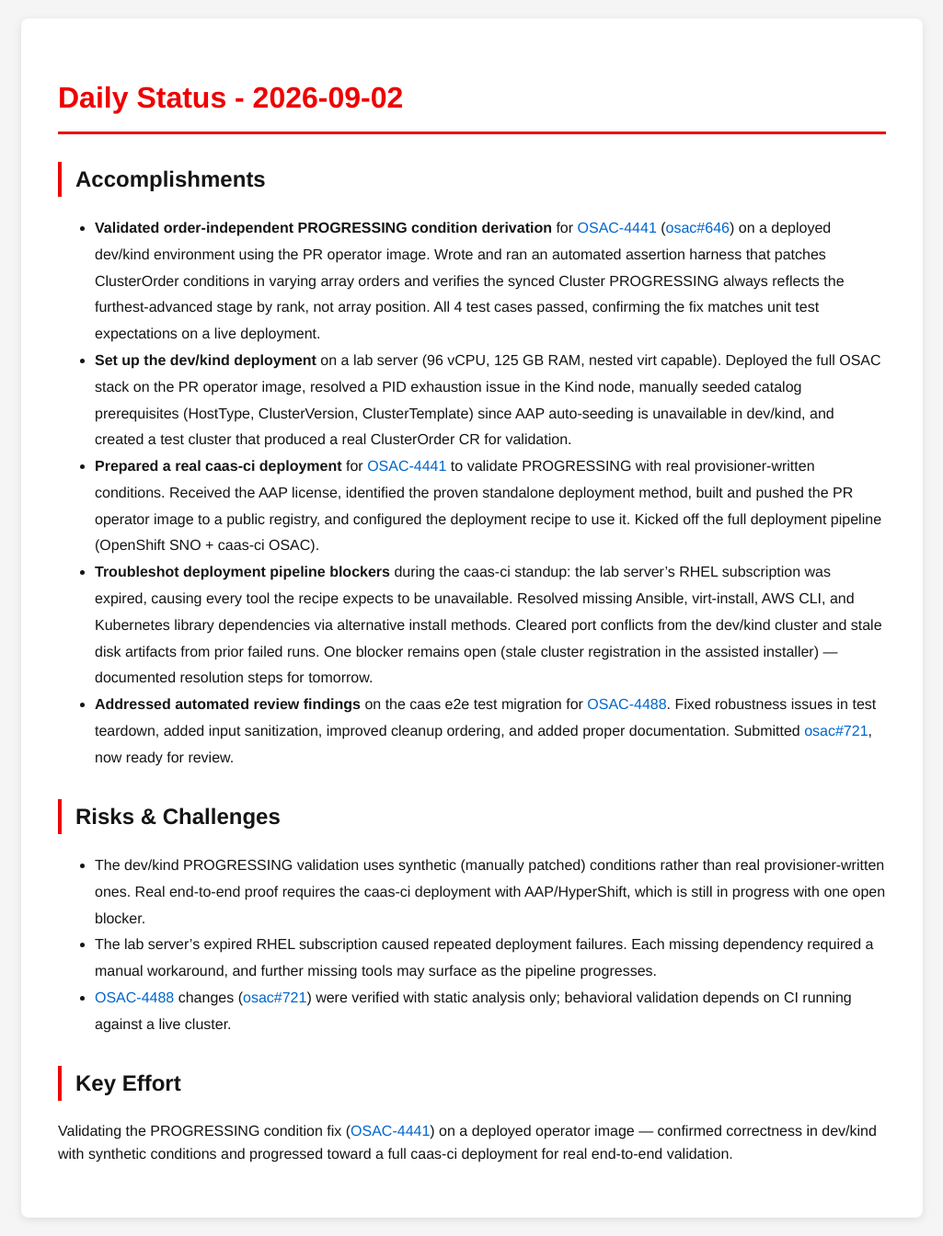
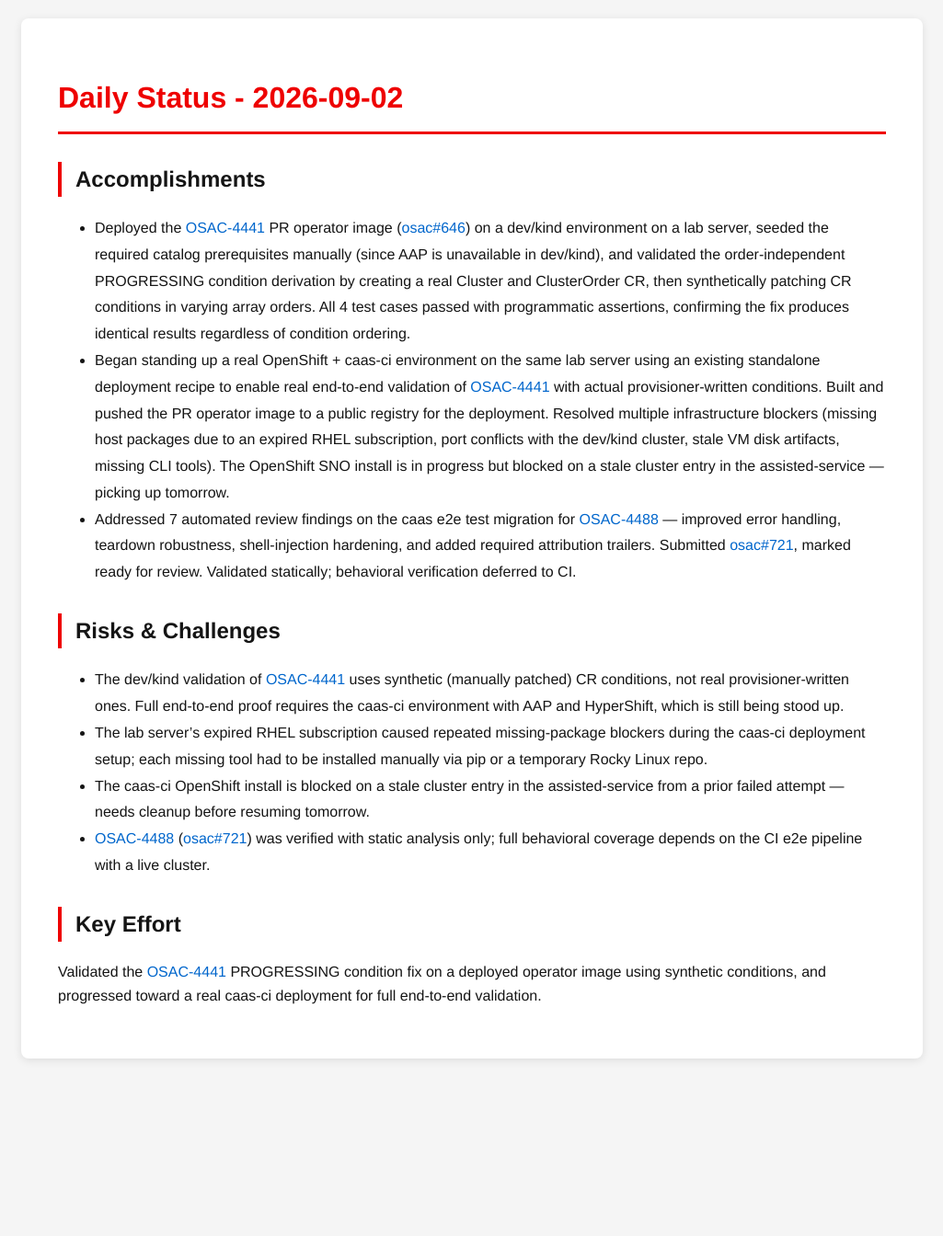
Before and after one commit to tzvatot/daily-status, a Jekyll site: the page built from 2026-09-02.md, in a window 1280 px wide. Shown: the whole page at 92% size, without its empty margins (127-1152 px from the left). Built offline with Jekyll 4.4.1, drawn with Linux system fonts in a browser that asks for light colours; after the commit the page ends 1171 px from its top, so only the background shows below that.

Commit message:
Daily status update - 2026-09-02

```diff
--- a/2026-09-02.md
+++ b/2026-09-02.md
@@ -7,19 +7,15 @@ date: 2026-09-02
 # Daily Status - 2026-09-02
 
 ## Accomplishments
-
-- **Validated order-independent PROGRESSING condition derivation** for [OSAC-4441](https://redhat.atlassian.net/browse/OSAC-4441) ([osac#646](https://github.com/osac-project/osac/pull/646)) on a deployed dev/kind environment using the PR operator image. Wrote and ran an automated assertion harness that patches ClusterOrder conditions in varying array orders and verifies the synced Cluster PROGRESSING always reflects the furthest-advanced stage by rank, not array position. All 4 test cases passed, confirming the fix matches unit test expectations on a live deployment.
-- **Set up the dev/kind deployment** on a lab server (96 vCPU, 125 GB RAM, nested virt capable). Deployed the full OSAC stack on the PR operator image, resolved a PID exhaustion issue in the Kind node, manually seeded catalog prerequisites (HostType, ClusterVersion, ClusterTemplate) since AAP auto-seeding is unavailable in dev/kind, and created a test cluster that produced a real ClusterOrder CR for validation.
-- **Prepared a real caas-ci deployment** for [OSAC-4441](https://redhat.atlassian.net/browse/OSAC-4441) to validate PROGRESSING with real provisioner-written conditions. Received the AAP license, identified the proven standalone deployment method, built and pushed the PR operator image to a public registry, and configured the deployment recipe to use it. Kicked off the full deployment pipeline (OpenShift SNO + caas-ci OSAC).
-- **Troubleshot deployment pipeline blockers** during the caas-ci standup: the lab server's RHEL subscription was expired, causing every tool the recipe expects to be unavailable. Resolved missing Ansible, virt-install, AWS CLI, and Kubernetes library dependencies via alternative install methods. Cleared port conflicts from the dev/kind cluster and stale disk artifacts from prior failed runs. One blocker remains open (stale cluster registration in the assisted installer) — documented resolution steps for tomorrow.
-- **Addressed automated review findings** on the caas e2e test migration for [OSAC-4488](https://redhat.atlassian.net/browse/OSAC-4488). Fixed robustness issues in test teardown, added input sanitization, improved cleanup ordering, and added proper documentation. Submitted [osac#721](https://github.com/osac-project/osac/pull/721), now ready for review.
+- Deployed the [OSAC-4441](https://redhat.atlassian.net/browse/OSAC-4441) PR operator image ([osac#646](https://github.com/osac-project/osac/pull/646)) on a dev/kind environment on a lab server, seeded the required catalog prerequisites manually (since AAP is unavailable in dev/kind), and validated the order-independent PROGRESSING condition derivation by creating a real Cluster and ClusterOrder CR, then synthetically patching CR conditions in varying array orders. All 4 test cases passed with programmatic assertions, confirming the fix produces identical results regardless of condition ordering.
+- Began standing up a real OpenShift + caas-ci environment on the same lab server using an existing standalone deployment recipe to enable real end-to-end validation of [OSAC-4441](https://redhat.atlassian.net/browse/OSAC-4441) with actual provisioner-written conditions. Built and pushed the PR operator image to a public registry for the deployment. Resolved multiple infrastructure blockers (missing host packages due to an expired RHEL subscription, port conflicts with the dev/kind cluster, stale VM disk artifacts, missing CLI tools). The OpenShift SNO install is in progress but blocked on a stale cluster entry in the assisted-service — picking up tomorrow.
+- Addressed 7 automated review findings on the caas e2e test migration for [OSAC-4488](https://redhat.atlassian.net/browse/OSAC-4488) — improved error handling, teardown robustness, shell-injection hardening, and added required attribution trailers. Submitted [osac#721](https://github.com/osac-project/osac/pull/721), marked ready for review. Validated statically; behavioral verification deferred to CI.
 
 ## Risks & Challenges
-
-- The dev/kind PROGRESSING validation uses synthetic (manually patched) conditions rather than real provisioner-written ones. Real end-to-end proof requires the caas-ci deployment with AAP/HyperShift, which is still in progress with one open blocker.
-- The lab server's expired RHEL subscription caused repeated deployment failures. Each missing dependency required a manual workaround, and further missing tools may surface as the pipeline progresses.
-- [OSAC-4488](https://redhat.atlassian.net/browse/OSAC-4488) changes ([osac#721](https://github.com/osac-project/osac/pull/721)) were verified with static analysis only; behavioral validation depends on CI running against a live cluster.
+- The dev/kind validation of [OSAC-4441](https://redhat.atlassian.net/browse/OSAC-4441) uses synthetic (manually patched) CR conditions, not real provisioner-written ones. Full end-to-end proof requires the caas-ci environment with AAP and HyperShift, which is still being stood up.
+- The lab server's expired RHEL subscription caused repeated missing-package blockers during the caas-ci deployment setup; each missing tool had to be installed manually via pip or a temporary Rocky Linux repo.
+- The caas-ci OpenShift install is blocked on a stale cluster entry in the assisted-service from a prior failed attempt — needs cleanup before resuming tomorrow.
+- [OSAC-4488](https://redhat.atlassian.net/browse/OSAC-4488) ([osac#721](https://github.com/osac-project/osac/pull/721)) was verified with static analysis only; full behavioral coverage depends on the CI e2e pipeline with a live cluster.
 
 ## Key Effort
-
-Validating the PROGRESSING condition fix ([OSAC-4441](https://redhat.atlassian.net/browse/OSAC-4441)) on a deployed operator image — confirmed correctness in dev/kind with synthetic conditions and progressed toward a full caas-ci deployment for real end-to-end validation.
+Validated the [OSAC-4441](https://redhat.atlassian.net/browse/OSAC-4441) PROGRESSING condition fix on a deployed operator image using synthetic conditions, and progressed toward a real caas-ci deployment for full end-to-end validation.
```
